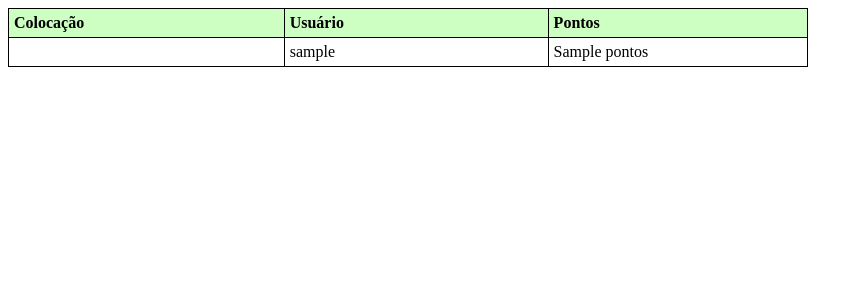
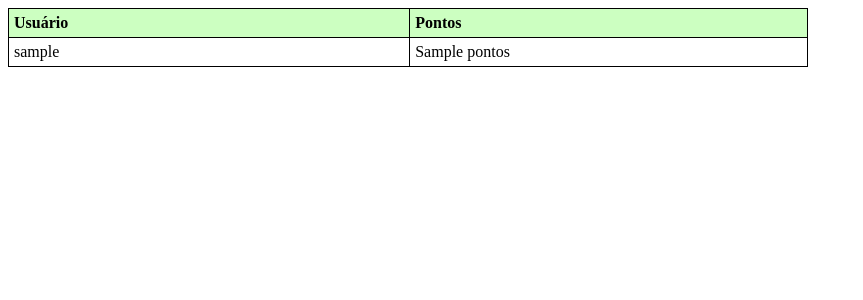
Before and after one commit to douglasbastos/ranking_real_time, a Python web app: template ranking_real_time/templates/ranking_real_time/base.html in a window 1280 px wide. Shown: the top 300 px of the page, without its empty margins (0-863 px from the left). Run offline with Jinja, Linux system fonts and the light colour scheme; the template is opened without the code that fills it: most values are stand-ins (such as "Sample title", 1, 10 or a date in 2020).

Commit message:
Remove coluna de colocação

```diff
--- a/ranking_real_time/templates/ranking_real_time/base.html
+++ b/ranking_real_time/templates/ranking_real_time/base.html
@@ -28,14 +28,12 @@
         <table>
         <thead>
             <tr>
-                <th class="name">Colocação</th>
                 <th class="subject">Usuário</th>
                 <th class="date">Pontos</th>
             </tr>
         </thead>
         {% for player in players %}
             <tr>
-                <td></td>
                 <td>{{ player.username }}</td>
                 <td>{{ player.pontos }}</td>
             </tr>
```
